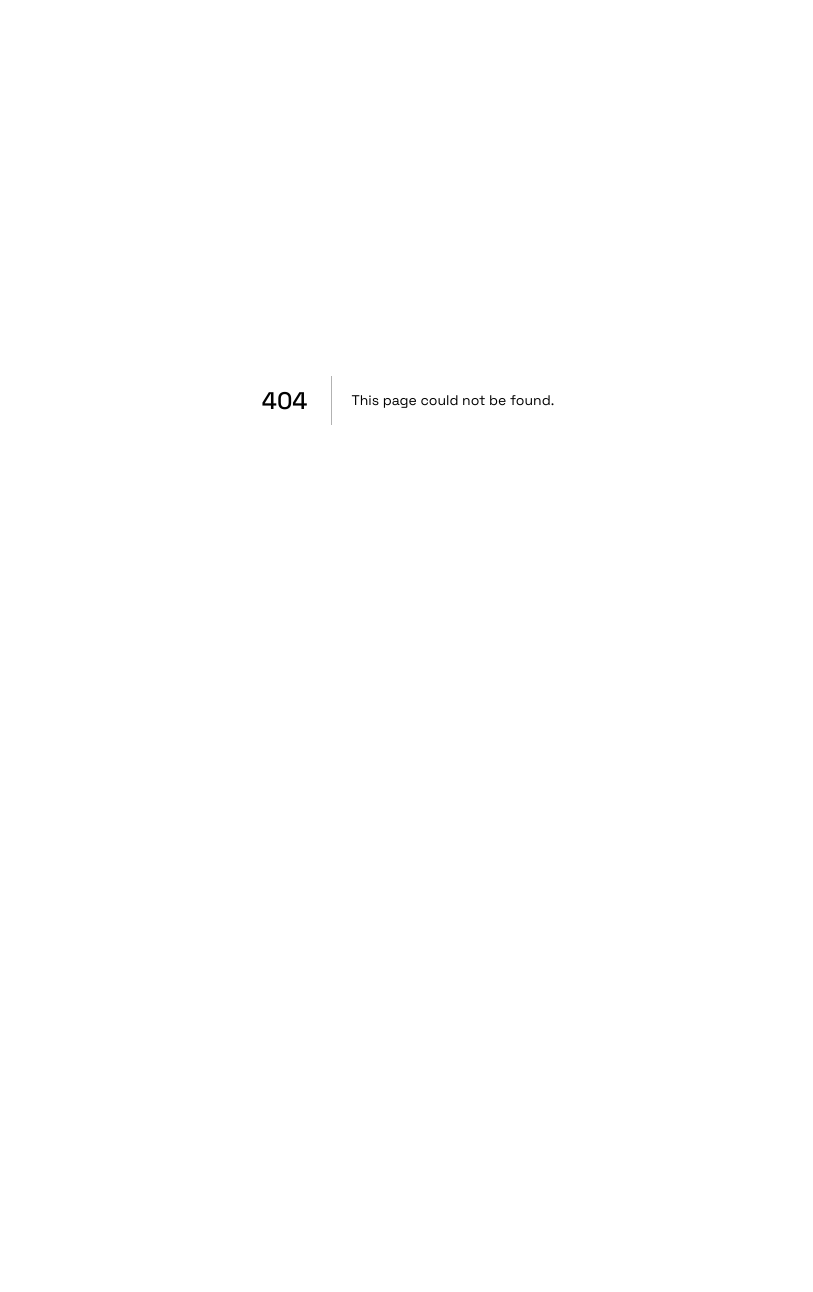
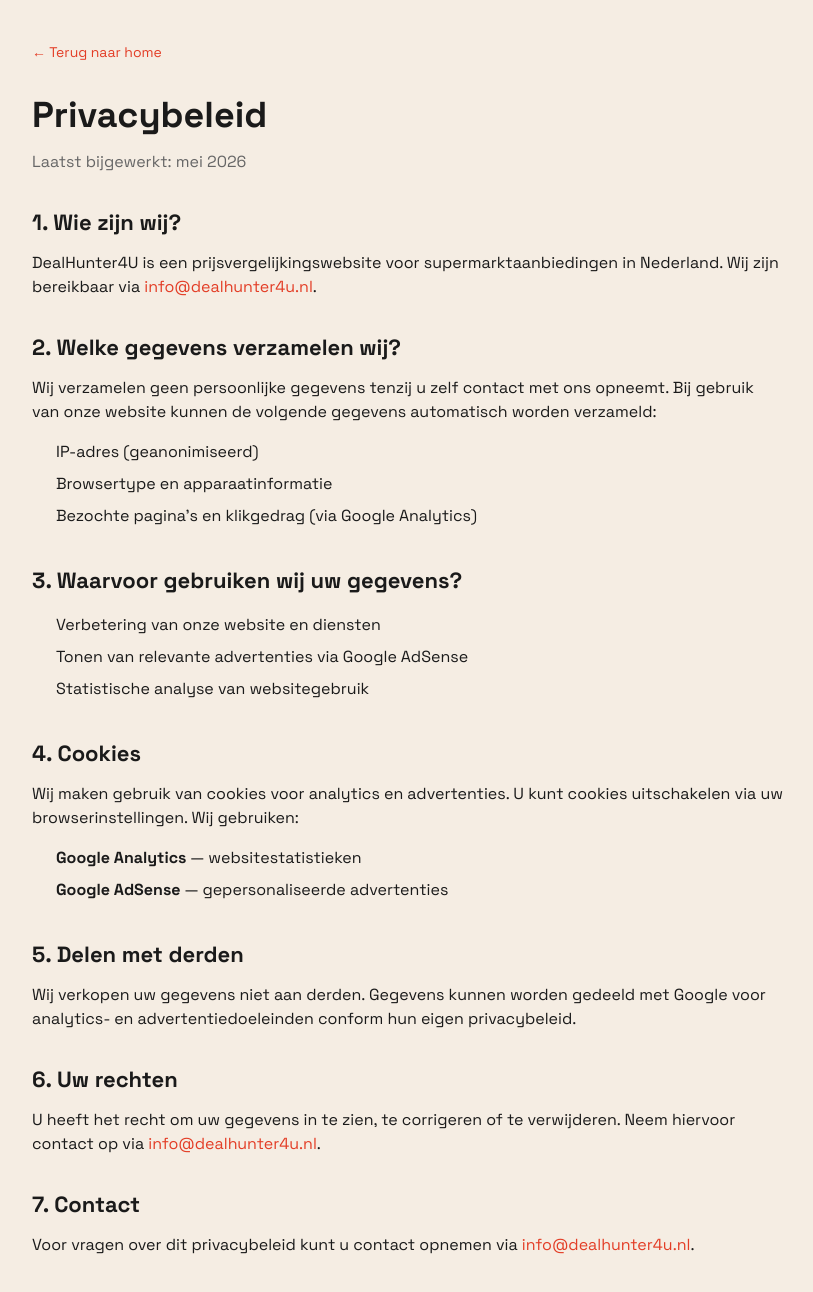
Before and after one commit to hsynkucukoglu-sudo/dealhunter, a Next.js app in the folder frontend-next/: page /privacy in a window 1280 px wide. Before the commit this address had no page. Shown: the top 1292 px of the page, without its empty margins (232-1045 px from the left). Before the commit the page ends 800 px from the top, so only its background shows below. Built offline with nearby package versions, Linux system fonts and the light colour scheme.

Commit message:
feat: privacy policy ve contact sayfaları eklendi, footer linkleri eklendi

```diff
--- /dev/null
+++ b/frontend-next/app/contact/page.tsx
@@ -0,0 +1,56 @@
+import type { Metadata } from 'next'
+import Link from 'next/link'
+
+export const metadata: Metadata = {
+  title: 'Contact — DealHunter',
+  description: 'Neem contact op met DealHunter4U.',
+}
+
+export default function ContactPage() {
+  return (
+    <div style={{ maxWidth: 800, margin: '0 auto', padding: '40px 24px', fontFamily: 'Space Grotesk, sans-serif', color: '#1A1A1A' }}>
+      <Link href="/" style={{ color: '#E33D26', textDecoration: 'none', fontSize: 14 }}>← Terug naar home</Link>
+
+      <h1 style={{ fontSize: 36, fontWeight: 800, marginTop: 24, marginBottom: 8 }}>Contact</h1>
+      <p style={{ color: '#666', marginBottom: 40 }}>Heeft u een vraag, opmerking of samenwerking in gedachten? Neem gerust contact op.</p>
+
+      <div style={{ background: '#FFF8F6', border: '2px solid #F5E6C8', borderRadius: 16, padding: 32, marginBottom: 32 }}>
+        <h2 style={{ fontSize: 20, fontWeight: 700, marginBottom: 20 }}>Contactgegevens</h2>
+
+        <div style={{ display: 'flex', flexDirection: 'column', gap: 16 }}>
+          <div style={{ display: 'flex', alignItems: 'center', gap: 12 }}>
+            <span style={{ fontSize: 20 }}>📧</span>
+            <div>
+              <div style={{ fontSize: 13, color: '#666', marginBottom: 2 }}>E-mail</div>
+              <a href="mailto:info@dealhunter4u.nl" style={{ color: '#E33D26', fontWeight: 600, textDecoration: 'none' }}>info@dealhunter4u.nl</a>
+            </div>
+          </div>
+
+          <div style={{ display: 'flex', alignItems: 'center', gap: 12 }}>
+            <span style={{ fontSize: 20 }}>🌐</span>
+            <div>
+              <div style={{ fontSize: 13, color: '#666', marginBottom: 2 }}>Website</div>
+              <a href="https://www.dealhunter4u.nl" style={{ color: '#E33D26', fontWeight: 600, textDecoration: 'none' }}>www.dealhunter4u.nl</a>
+            </div>
+          </div>
+
+          <div style={{ display: 'flex', alignItems: 'center', gap: 12 }}>
+            <span style={{ fontSize: 20 }}>🇳🇱</span>
+            <div>
+              <div style={{ fontSize: 13, color: '#666', marginBottom: 2 }}>Locatie</div>
+              <span style={{ fontWeight: 600 }}>Nederland</span>
+            </div>
+          </div>
+        </div>
+      </div>
+
+      <div style={{ background: '#F0FDF4', border: '2px solid #BBF7D0', borderRadius: 16, padding: 32 }}>
+        <h2 style={{ fontSize: 20, fontWeight: 700, marginBottom: 8 }}>Samenwerking?</h2>
+        <p style={{ color: '#444', lineHeight: 1.7 }}>
+          Bent u een supermarkt of merk en wilt u uw aanbiedingen uitlichten op DealHunter?
+          Wij bieden mogelijkheden voor gesponsorde vermeldingen. Stuur ons een e-mail voor meer informatie.
+        </p>
+      </div>
+    </div>
+  )
+}
--- /dev/null
+++ b/frontend-next/app/privacy/page.tsx
@@ -0,0 +1,66 @@
+import type { Metadata } from 'next'
+import Link from 'next/link'
+
+export const metadata: Metadata = {
+  title: 'Privacybeleid — DealHunter',
+  description: 'Lees ons privacybeleid en hoe wij omgaan met uw gegevens.',
+}
+
+export default function PrivacyPage() {
+  return (
+    <div style={{ maxWidth: 800, margin: '0 auto', padding: '40px 24px', fontFamily: 'Space Grotesk, sans-serif', color: '#1A1A1A' }}>
+      <Link href="/" style={{ color: '#E33D26', textDecoration: 'none', fontSize: 14 }}>← Terug naar home</Link>
+
+      <h1 style={{ fontSize: 36, fontWeight: 800, marginTop: 24, marginBottom: 8 }}>Privacybeleid</h1>
+      <p style={{ color: '#666', marginBottom: 32 }}>Laatst bijgewerkt: mei 2026</p>
+
+      <section style={{ marginBottom: 32 }}>
+        <h2 style={{ fontSize: 22, fontWeight: 700, marginBottom: 12 }}>1. Wie zijn wij?</h2>
+        <p>DealHunter4U is een prijsvergelijkingswebsite voor supermarktaanbiedingen in Nederland. Wij zijn bereikbaar via <a href="mailto:info@dealhunter4u.nl" style={{ color: '#E33D26' }}>info@dealhunter4u.nl</a>.</p>
+      </section>
+
+      <section style={{ marginBottom: 32 }}>
+        <h2 style={{ fontSize: 22, fontWeight: 700, marginBottom: 12 }}>2. Welke gegevens verzamelen wij?</h2>
+        <p>Wij verzamelen geen persoonlijke gegevens tenzij u zelf contact met ons opneemt. Bij gebruik van onze website kunnen de volgende gegevens automatisch worden verzameld:</p>
+        <ul style={{ marginTop: 12, paddingLeft: 24, lineHeight: 2 }}>
+          <li>IP-adres (geanonimiseerd)</li>
+          <li>Browsertype en apparaatinformatie</li>
+          <li>Bezochte pagina's en klikgedrag (via Google Analytics)</li>
+        </ul>
+      </section>
+
+      <section style={{ marginBottom: 32 }}>
+        <h2 style={{ fontSize: 22, fontWeight: 700, marginBottom: 12 }}>3. Waarvoor gebruiken wij uw gegevens?</h2>
+        <ul style={{ paddingLeft: 24, lineHeight: 2 }}>
+          <li>Verbetering van onze website en diensten</li>
+          <li>Tonen van relevante advertenties via Google AdSense</li>
+          <li>Statistische analyse van websitegebruik</li>
+        </ul>
+      </section>
+
+      <section style={{ marginBottom: 32 }}>
+        <h2 style={{ fontSize: 22, fontWeight: 700, marginBottom: 12 }}>4. Cookies</h2>
+        <p>Wij maken gebruik van cookies voor analytics en advertenties. U kunt cookies uitschakelen via uw browserinstellingen. Wij gebruiken:</p>
+        <ul style={{ marginTop: 12, paddingLeft: 24, lineHeight: 2 }}>
+          <li><strong>Google Analytics</strong> — websitestatistieken</li>
+          <li><strong>Google AdSense</strong> — gepersonaliseerde advertenties</li>
+        </ul>
+      </section>
+
+      <section style={{ marginBottom: 32 }}>
+        <h2 style={{ fontSize: 22, fontWeight: 700, marginBottom: 12 }}>5. Delen met derden</h2>
+        <p>Wij verkopen uw gegevens niet aan derden. Gegevens kunnen worden gedeeld met Google voor analytics- en advertentiedoeleinden conform hun eigen privacybeleid.</p>
+      </section>
+
+      <section style={{ marginBottom: 32 }}>
+        <h2 style={{ fontSize: 22, fontWeight: 700, marginBottom: 12 }}>6. Uw rechten</h2>
+        <p>U heeft het recht om uw gegevens in te zien, te corrigeren of te verwijderen. Neem hiervoor contact op via <a href="mailto:info@dealhunter4u.nl" style={{ color: '#E33D26' }}>info@dealhunter4u.nl</a>.</p>
+      </section>
+
+      <section style={{ marginBottom: 32 }}>
+        <h2 style={{ fontSize: 22, fontWeight: 700, marginBottom: 12 }}>7. Contact</h2>
+        <p>Voor vragen over dit privacybeleid kunt u contact opnemen via <a href="mailto:info@dealhunter4u.nl" style={{ color: '#E33D26' }}>info@dealhunter4u.nl</a>.</p>
+      </section>
+    </div>
+  )
+}
--- a/frontend-next/components/ProductsPage.tsx
+++ b/frontend-next/components/ProductsPage.tsx
@@ -482,6 +482,14 @@ export function ProductsPage({ initialProducts }: { initialProducts: Product[] }
 
       <ShoppingListSidebar />
       <AddProductForm onAdded={refreshProducts} />
+
+      <footer style={{ textAlign: 'center', padding: '32px 24px', marginTop: 40, borderTop: '1px solid #F0E6DE', fontSize: 13, color: '#888' }}>
+        <div style={{ marginBottom: 12 }}>
+          <a href="/privacy" style={{ color: '#E33D26', textDecoration: 'none', marginRight: 24 }}>Privacybeleid</a>
+          <a href="/contact" style={{ color: '#E33D26', textDecoration: 'none' }}>Contact</a>
+        </div>
+        <div>© {new Date().getFullYear()} DealHunter4U — Alle supermarkt aanbiedingen op één plek</div>
+      </footer>
     </div>
   )
 }
```
